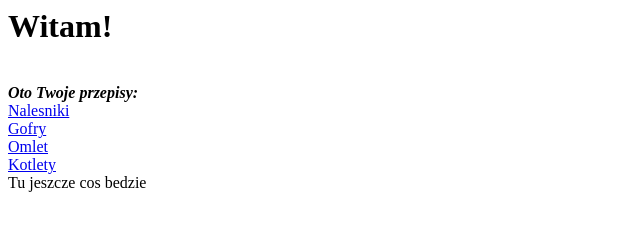
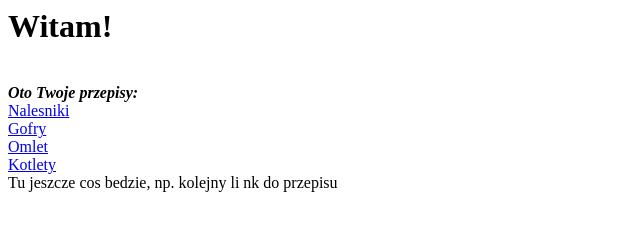
Before and after one commit to asiagit/Carrotki, a plain HTML site: page index.html in a window 1280 px wide. Shown: the whole page, without its empty margins (0-640 px from the left). Drawn offline with Linux system fonts and the light colour scheme.

Commit message:
dodanie wzmianki o kolejnym linku

```diff
--- a/index.html
+++ b/index.html
@@ -10,4 +10,5 @@
 <br>
 <a href="./przepisy/kotlety.html">Kotlety</a>
 <br>
-Tu jeszcze cos bedzie
+Tu jeszcze cos bedzie, np. kolejny li
+nk do przepisu
```
